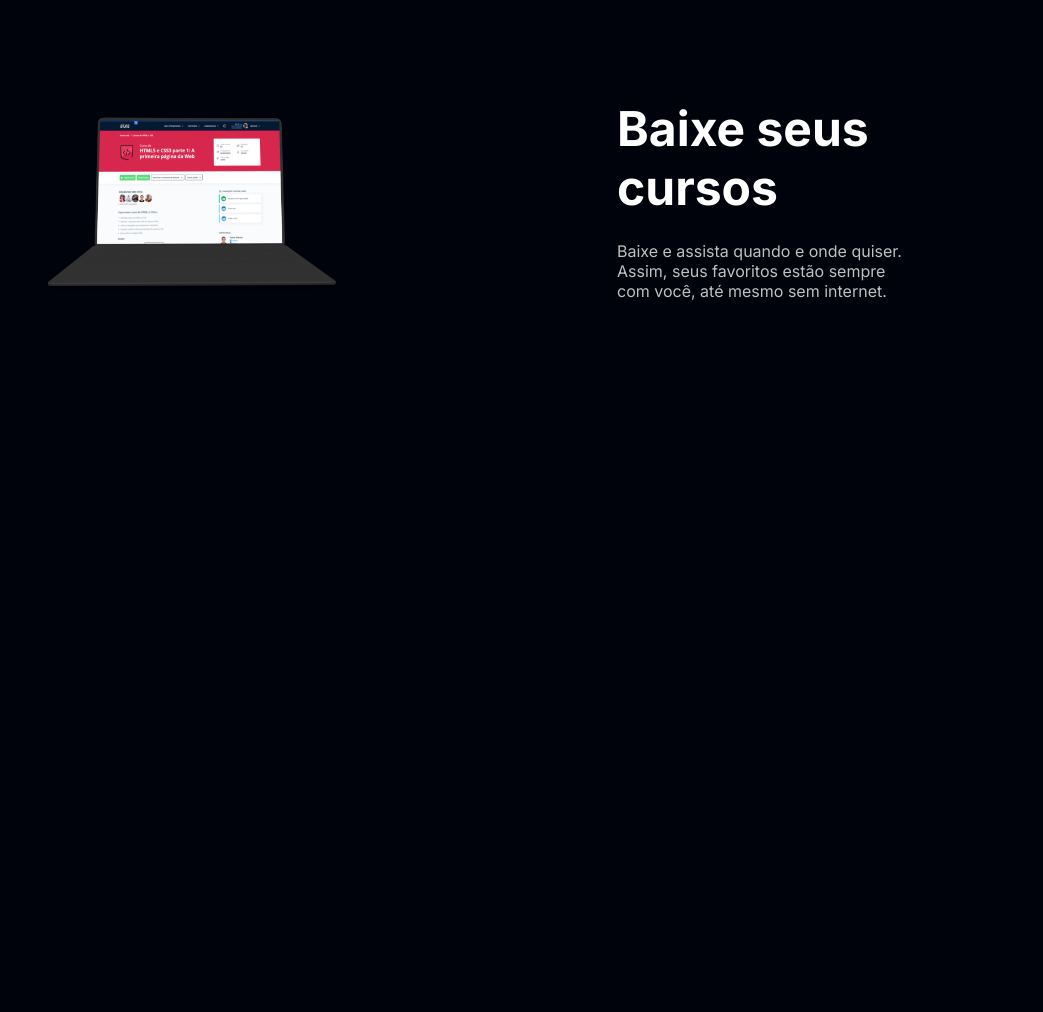
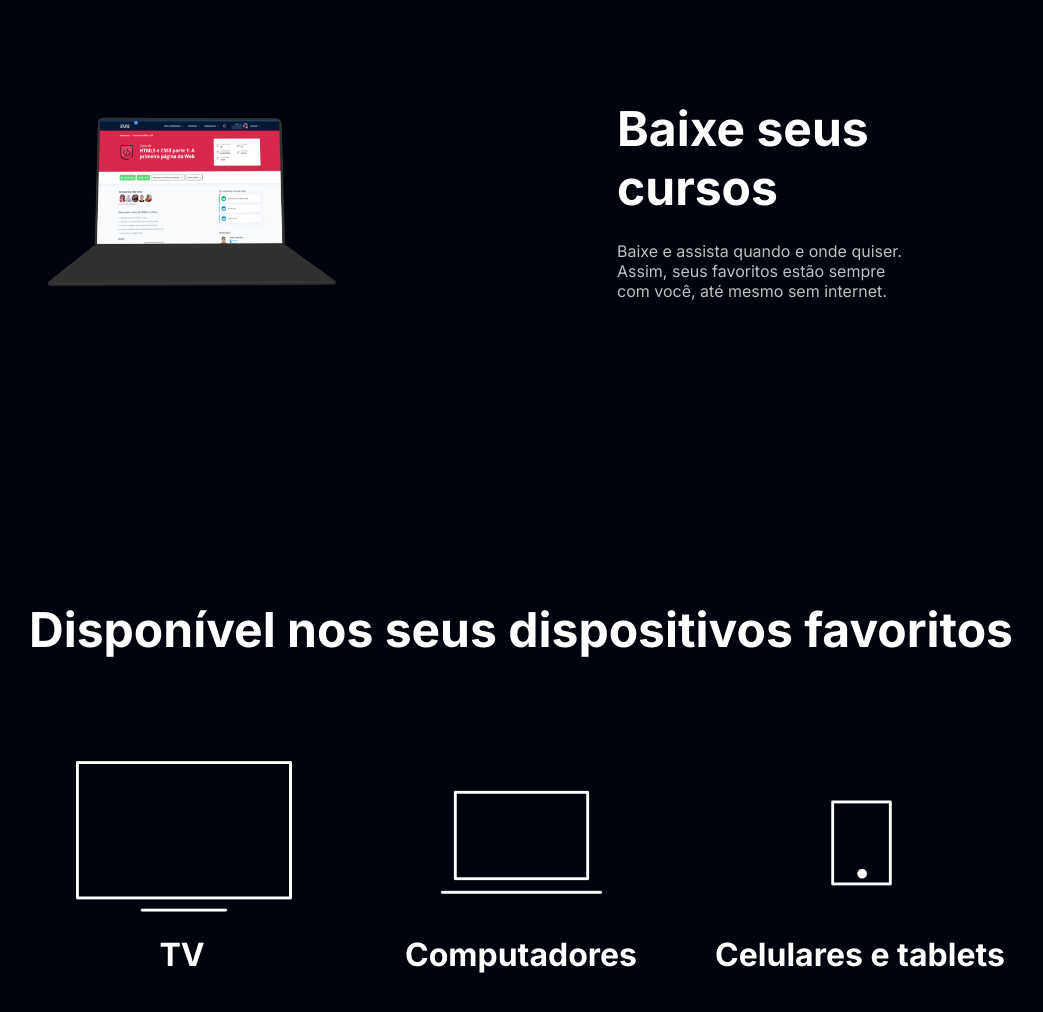
Before and after one commit to robsondionisio/alura-plus, a plain HTML site: page index.html in a window 1280 px wide. Shown: the part 2600-3612 px from the top of the page, without its empty margins (119-1162 px from the left). Before the commit the page ends 3200 px from the top, so only its background shows below. Drawn offline with Linux system fonts and the light colour scheme.

Commit message:
upload quinta página

```diff
--- a/index.html
+++ b/index.html
@@ -48,5 +48,23 @@
                 <p class="descricao__texto">Baixe e assista quando e onde quiser. Assim, seus favoritos estão sempre com você, até mesmo sem internet.</p>
             </div>
         </section>
+
+        <section class="dispositivos">
+            <h2 class="dispositivos__titulo">Disponível nos seus dispositivos favoritos</h2>
+            <ul class="dispositivos__lista">
+                <li>
+                    <img src="./img/tv.png" alt="Ícone da televisão.">
+                    <h3 class="lista__item">TV</h3>
+                </li>
+                <li>
+                    <img src="./img/computador.png" alt="Ícone do computador.">
+                    <h3 class="lista__item">Computadores</h3>
+                </li>
+                <li>
+                    <img src="./img/celular.png" alt="Ícone do celular.">
+                    <h3 class="lista__item">Celulares e tablets</h3>
+                </li>
+            </ul>
+        </section>
     </body>
 </html>
--- a/style.css
+++ b/style.css
@@ -15,6 +15,7 @@
 * {
     margin: 0;
     padding: 0;
+    border: 0;
 }
 
 /* Estilos base para o corpo da página */
@@ -94,7 +95,7 @@ body {
 }
 
 .descricao__titulo {
-    font-size: 48px;
+    font-size: 3rem;
     font-weight: 700;
     color: var(--branco-principal);
     margin-bottom: 0.5em;
@@ -112,3 +113,25 @@ body {
 .container__descricao {
     padding: 6em;
 }
+
+.dispositivos {
+    text-align: center;
+}
+
+.dispositivos__titulo {
+    font-size: 3rem;
+    font-weight: 700;
+    color: var(--branco-principal);
+}
+
+.dispositivos__lista {
+    display: flex;
+    justify-content: center;
+    list-style-type: none;
+    margin: 5em 0;
+}
+
+.lista__item {
+    font-size: 2rem;
+    color: var(--branco-principal);
+}
```
Also changed, not shown: img/celular.png (added), img/computador.png (added), img/tv.png (added).
